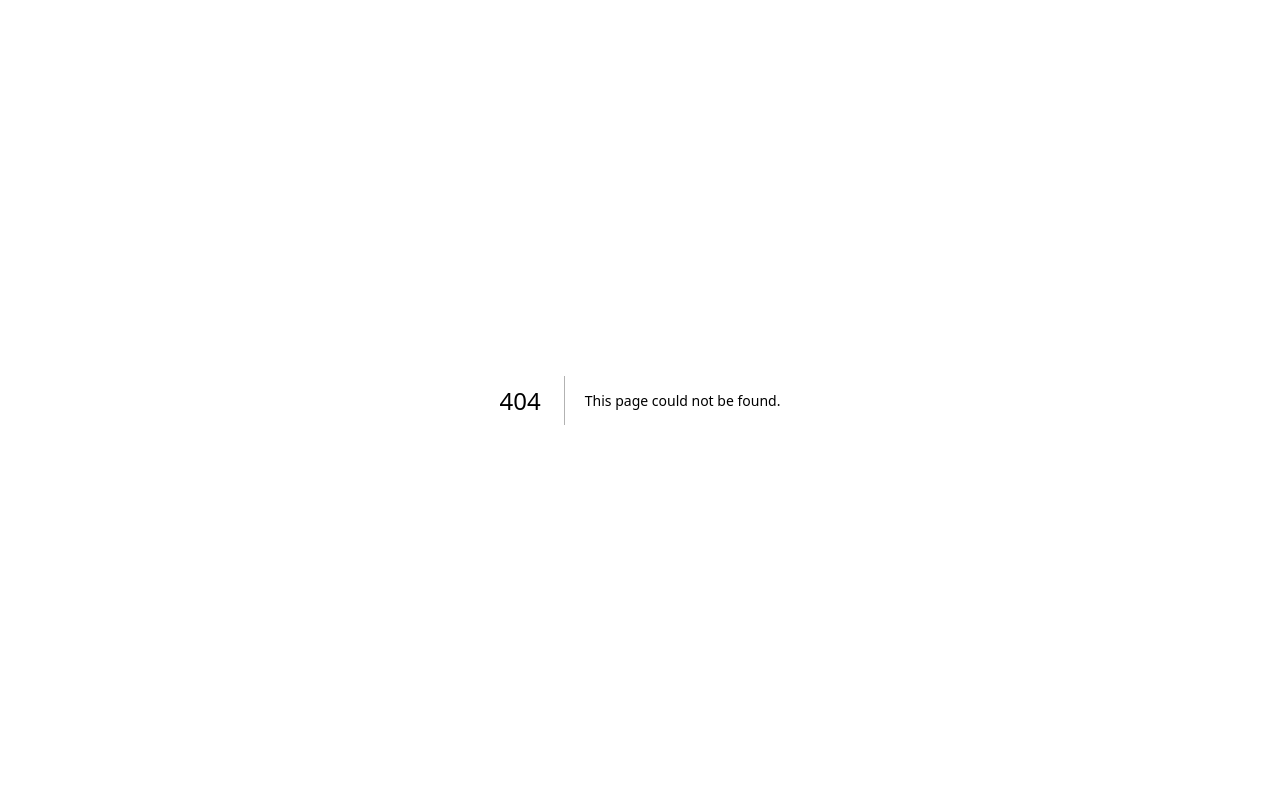
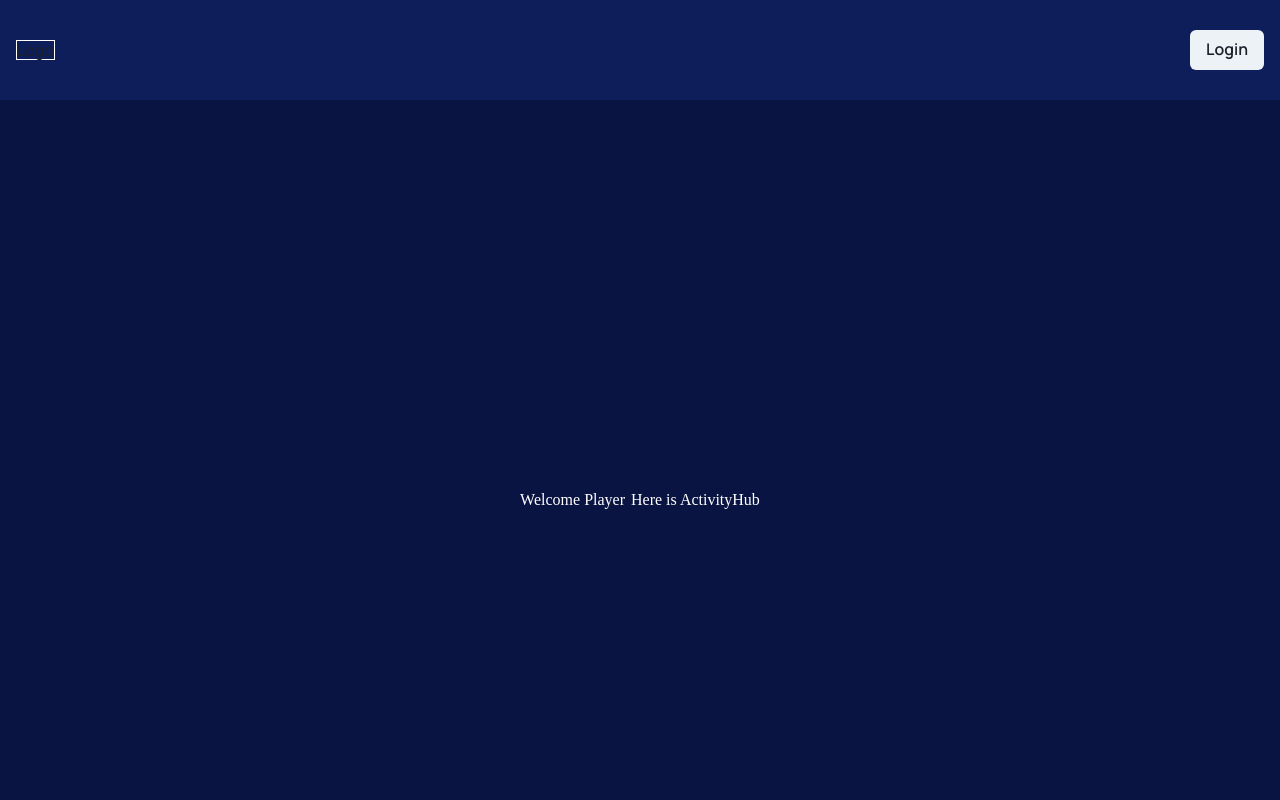
Before and after one commit to justin-supertree/let-s-football, a Next.js app: page /activity-hub in a window 1280 px wide. Before the commit this address had no page. Shown: the top 800 px of the page. Built offline with nearby package versions, Linux system fonts and the light colour scheme; no server answers.

Commit message:
feat: activity hub page setting

```diff
--- a/src/pages/activityHub.tsx
+++ b/src/pages/activity-hub.tsx
@@ -1,13 +1,28 @@
 import React from 'react';
+import styled from '@emotion/styled';
 import { NextPageWithLayout } from '../types/next-page';
+
 import Layout from '@/layouts';
+
+const Container = styled.div`
+  display: flex;
+  align-items: center;
+  justify-content: center;
+  height: 100%;
+  font-family: Novarese;
+  font-size: 16px;
+  font-style: normal;
+  font-weight: 500;
+  color: white;
+  gap: 6px;
+`;
 
 const ActivityHub: NextPageWithLayout = () => {
   return (
-    <div>
+    <Container>
       <p>Welcome Player</p>
       <p>Here is ActivityHub</p>
-    </div>
+    </Container>
   );
 };
 
--- a/src/pages/index.tsx
+++ b/src/pages/index.tsx
@@ -1,7 +1,6 @@
 import React from 'react';
 import dynamic from 'next/dynamic';
 
-import Layout from '../layouts';
 import { NextPageWithLayout } from '../types/next-page';
 
 const HomeContent = dynamic(() => import('../contents/SiteLanding'), {
@@ -9,8 +8,4 @@ const HomeContent = dynamic(() => import('../contents/SiteLanding'), {
 });
 const Page: NextPageWithLayout = () => <HomeContent />;
 
-// Page.getLayout = function getLayout(page) {
-//   return <Layout>{page}</Layout>;
-// };
-
 export default Page;
```
Also changed, not shown: src/components/Modal/LoginModal.tsx (+1 -13 lines), src/contents/SiteLanding.tsx (+4 -9 lines).
